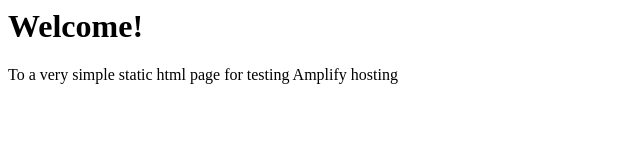
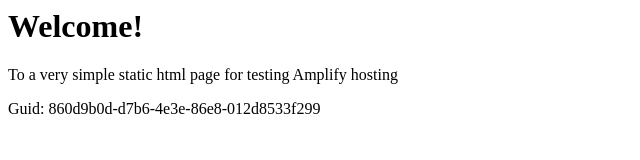
Before and after one commit to aws-aemilia-gru/Github-PR-Commit-Integration-Test-DoNotTouch-GithubWebhookPreviewCanaryTest-v1-prod-sa-east-1, a website: page src/index.html in a window 1280 px wide. Shown: the whole page, without its empty margins (0-640 px from the left). Drawn offline with Linux system fonts and the light colour scheme.

Commit message:
commit from integ tests

```diff
--- a/src/index.html
+++ b/src/index.html
@@ -1,3 +1,5 @@
+
+
 <html lang="en">
 
 <head>
@@ -10,6 +12,6 @@
 <body>
     <h1>Welcome!</h1>
     <p>To a very simple static html page for testing Amplify hosting</p>
-</body>
+    <p>Guid: 860d9b0d-d7b6-4e3e-86e8-012d8533f299</p></body>
 
 </html>
```
